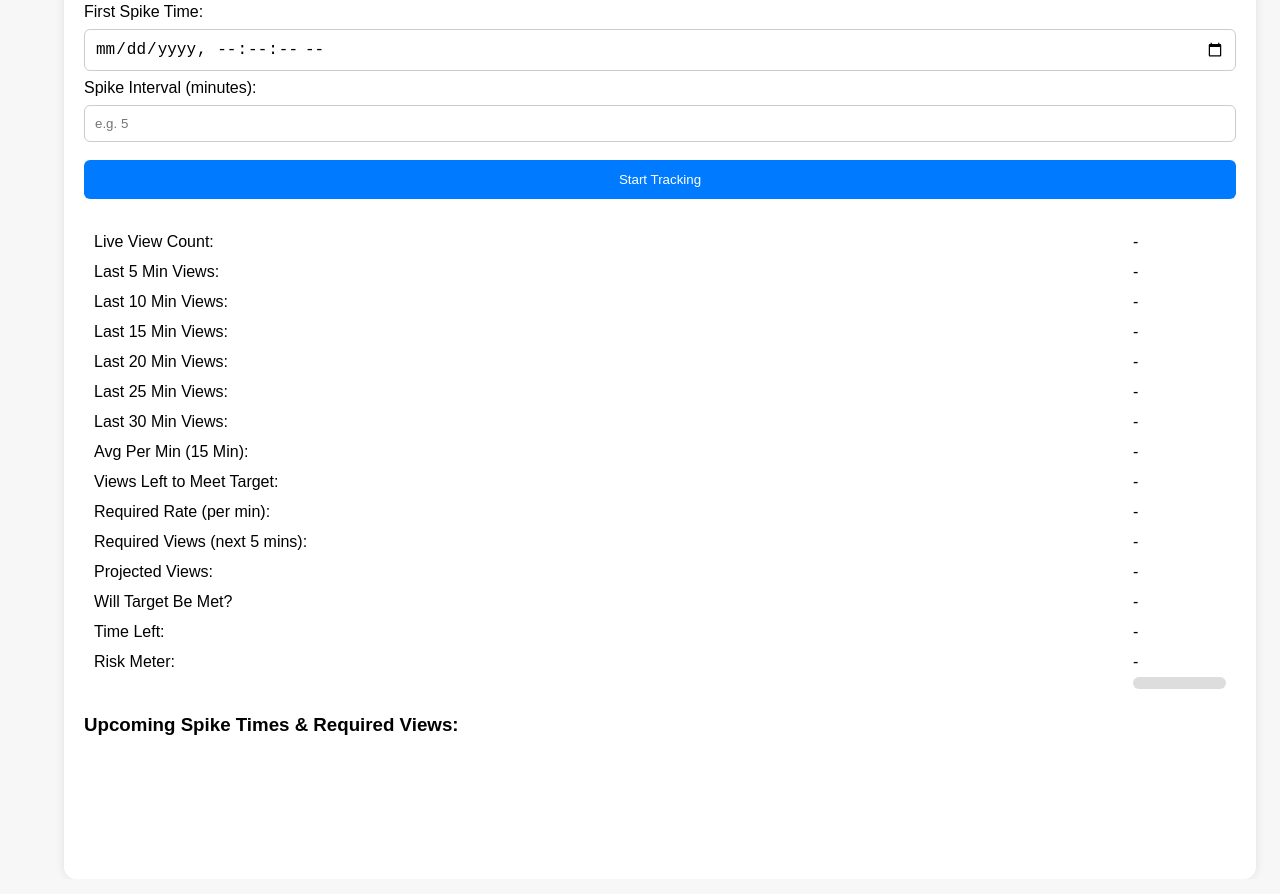
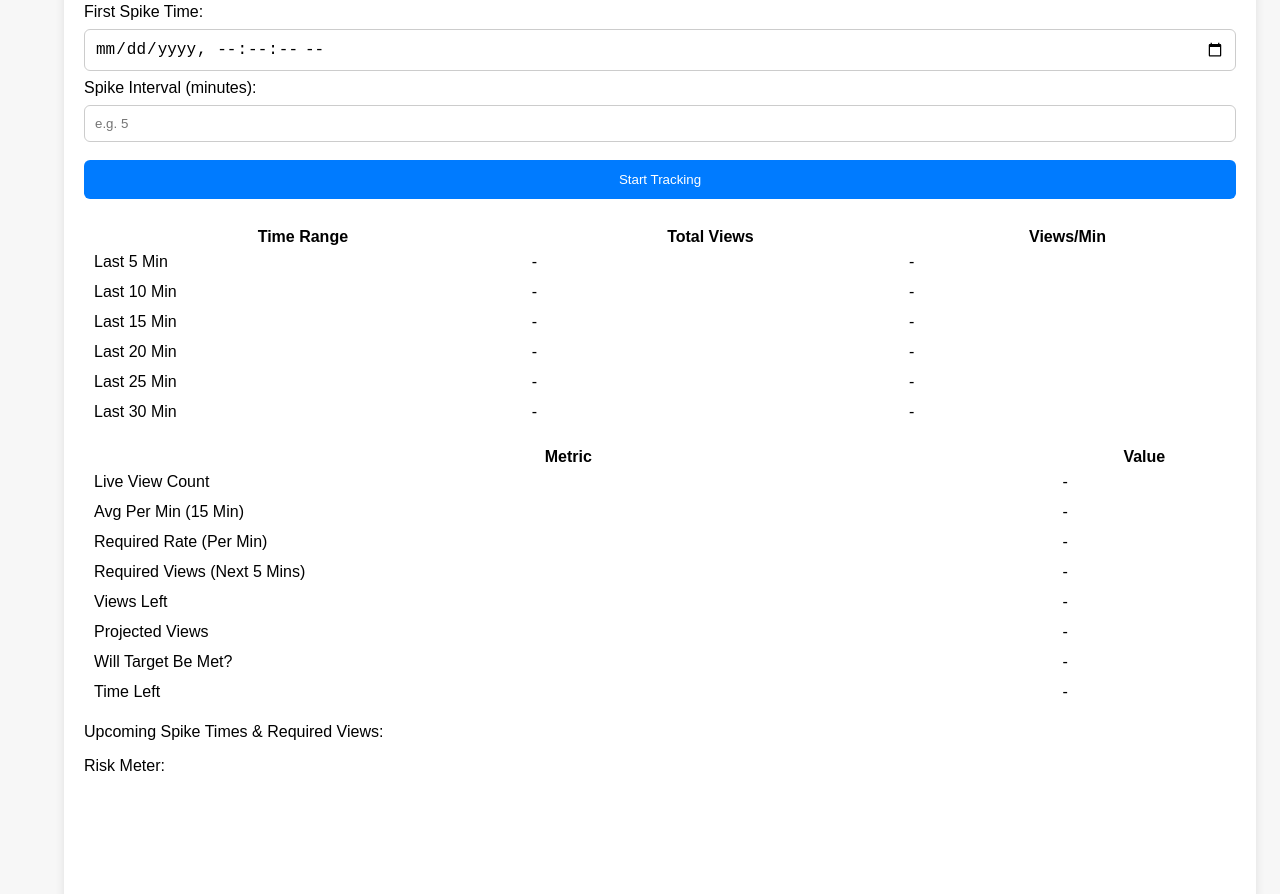
Before and after one commit to saurabbhsinha21/ProboyoutubeV3, a plain HTML site: page index.html in a window 1280 px wide. Shown: the part 315-1209 px from the top of the page. Drawn offline with nearby package versions, Linux system fonts and the light colour scheme.

Commit message:
Update index.html

```diff
--- a/index.html
+++ b/index.html
@@ -8,7 +8,7 @@
 </head>
 <body>
   <div class="container">
-    <h1>YouTube Live View Tracker</h1>
+    <h1>Probo YT tracker V2</h1>
 
     <label>Video ID:</label>
     <input type="text" id="videoId" placeholder="Enter YouTube Video ID">
@@ -28,36 +28,54 @@
     <button onclick="startTracking()">Start Tracking</button>
 
     <div class="stats">
-      <table>
+      <table id="viewStatsTable">
+        <thead>
+          <tr>
+            <th>Time Range</th>
+            <th>Total Views</th>
+            <th>Views/Min</th>
+          </tr>
+        </thead>
         <tbody>
-          <tr><td>Live View Count:</td><td id="liveViews">-</td></tr>
-          <tr><td>Last 5 Min Views:</td><td id="last5Min">-</td></tr>
-          <tr><td>Last 10 Min Views:</td><td id="last10Min">-</td></tr>
-          <tr><td>Last 15 Min Views:</td><td id="last15Min">-</td></tr>
-          <tr><td>Last 20 Min Views:</td><td id="last20Min">-</td></tr>
-          <tr><td>Last 25 Min Views:</td><td id="last25Min">-</td></tr>
-          <tr><td>Last 30 Min Views:</td><td id="last30Min">-</td></tr>
-          <tr><td>Avg Per Min (15 Min):</td><td id="avg15Min">-</td></tr>
-          <tr><td>Views Left to Meet Target:</td><td id="viewsLeft" class="neutral">-</td></tr>
-          <tr><td>Required Rate (per min):</td><td id="requiredRate">-</td></tr>
-          <tr><td>Required Views (next 5 mins):</td><td id="requiredNext5">-</td></tr>
-          <tr><td>Projected Views:</td><td id="projectedViews">-</td></tr>
-          <tr><td>Will Target Be Met?</td><td id="forecast">-</td></tr>
-          <tr><td>Time Left:</td><td id="timeLeft">-</td></tr>
-          <tr>
-            <td>Risk Meter:</td>
-            <td>
-              <span id="riskText">-</span>
-              <div class="risk-bar">
-                <div id="riskBarFill"></div>
-              </div>
-            </td>
-          </tr>
+          <tr><td>Last 5 Min</td><td id="last5Min">-</td><td id="rate5Min">-</td></tr>
+          <tr><td>Last 10 Min</td><td id="last10Min">-</td><td id="rate10Min">-</td></tr>
+          <tr><td>Last 15 Min</td><td id="last15Min">-</td><td id="rate15Min">-</td></tr>
+          <tr><td>Last 20 Min</td><td id="last20Min">-</td><td id="rate20Min">-</td></tr>
+          <tr><td>Last 25 Min</td><td id="last25Min">-</td><td id="rate25Min">-</td></tr>
+          <tr><td>Last 30 Min</td><td id="last30Min">-</td><td id="rate30Min">-</td></tr>
         </tbody>
       </table>
 
-      <h3>Upcoming Spike Times & Required Views:</h3>
+      <table id="projectionTable">
+        <thead>
+          <tr>
+            <th>Metric</th>
+            <th>Value</th>
+          </tr>
+        </thead>
+        <tbody>
+          <tr><td>Live View Count</td><td id="liveViews">-</td></tr>
+          <tr><td>Avg Per Min (15 Min)</td><td id="avg15Min">-</td></tr>
+          <tr><td>Required Rate (Per Min)</td><td id="requiredRate">-</td></tr>
+          <tr><td>Required Views (Next 5 Mins)</td><td id="requiredNext5">-</td></tr>
+          <tr><td>Views Left</td><td id="viewsLeft" class="neutral">-</td></tr>
+          <tr><td>Projected Views</td><td id="projectedViews">-</td></tr>
+          <tr><td>Will Target Be Met?</td><td id="forecast">-</td></tr>
+          <tr><td>Time Left</td><td id="timeLeft">-</td></tr>
+        </tbody>
+      </table>
+
+      <p>Upcoming Spike Times & Required Views:</p>
       <ul id="spikeList"></ul>
+    </div>
+
+    <!-- 🟢 Risk Meter Bar -->
+    <div id="riskMeterContainer">
+      <label>Risk Meter:</label>
+      <div id="riskMeterBar">
+        <div id="riskLevel"></div>
+      </div>
+      <p id="riskLabel" style="text-align: center; font-weight: bold; margin-top: 5px;"></p>
     </div>
 
     <canvas id="viewChart" height="100"></canvas>
```
